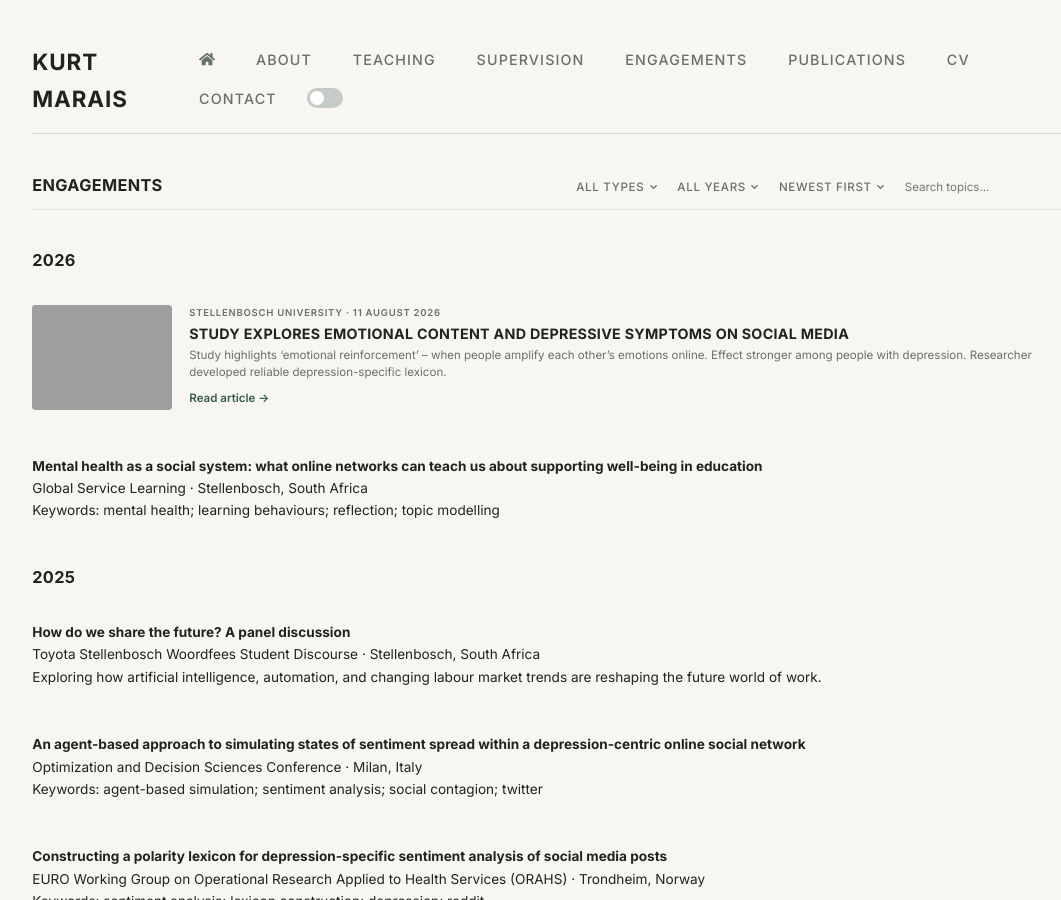
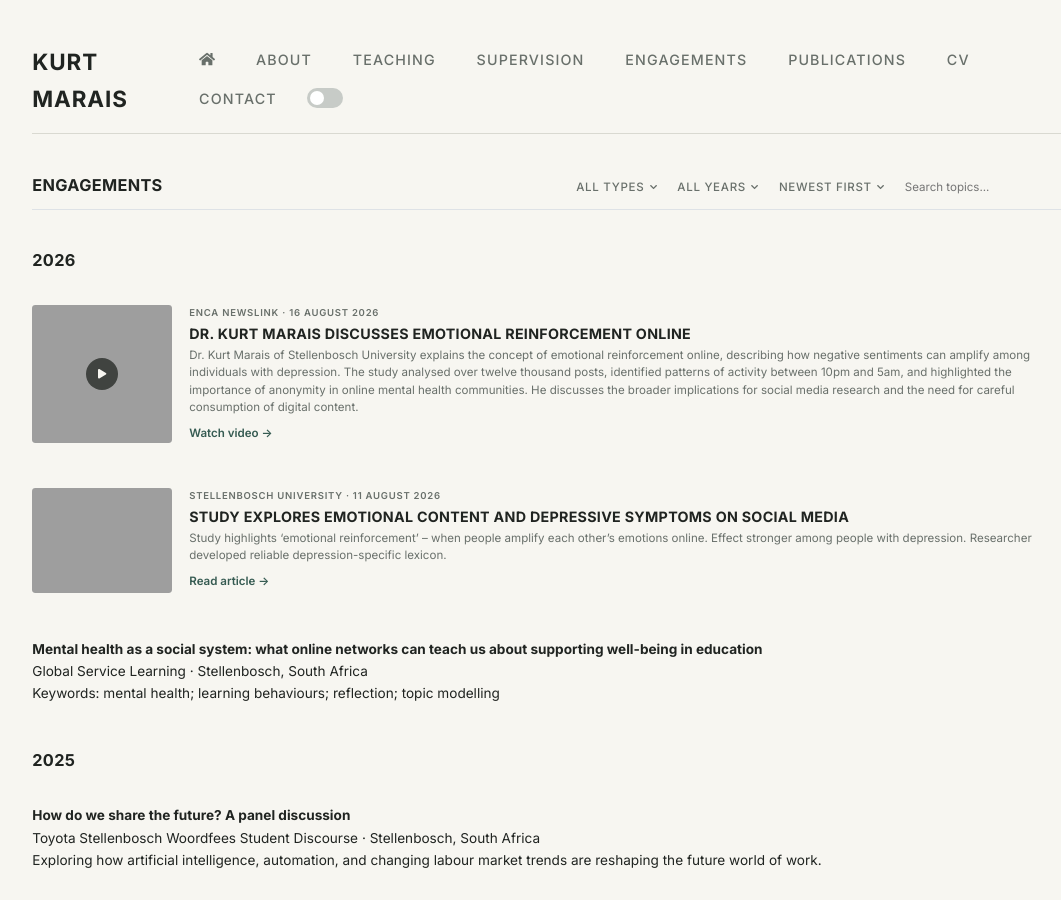
Before and after one commit to kurtmarais/kurtmarais.github.io, a Jekyll site: the page built from engagements.md, in a window 1280 px wide and 900 px high. Shown: the whole window, without its empty margins (88-1149 px from the left). Built offline with Jekyll 4.4.1, drawn with Linux system fonts in a browser that asks for light colours; grey boxes are pictures that could not be loaded.

Commit message:
Update engagements.yml

```diff
--- a/_data/engagements.yml
+++ b/_data/engagements.yml
@@ -1,3 +1,17 @@
+- title: "Dr. Kurt Marais Discusses Emotional Reinforcement Online"
+  type: "media"
+  year: 2026
+  media_format: "video"
+  publication: "eNCA NewsLink"
+  date: "16 August 2026"
+  image: "https://www.enca.com/themes/custom/enca2023/images/logo.svg"
+  description: "Dr. Kurt Marais of Stellenbosch University explains the concept of emotional reinforcement online, describing how negative sentiments can amplify among individuals with depression. The study analysed over twelve thousand posts, identified patterns of activity between 10pm and 5am, and highlighted the importance of anonymity in online mental health communities. He discusses the broader implications for social media research and the need for careful consumption of digital content."
+  url: "https://s3.eu-west-1.wasabisys.com/clientclipsr/20260816/20644238-0_1352A52.html"
+  #description: "Shown under the title on the compact card, same as today."
+  #abstract: "Optional — if present, adds a collapsible Abstract toggle beneath the card's description."
+  #keywords: ["depression", "emotional reinforcement"]   # hidden, search-only on media cards
+  #tags: ["mental health", "media coverage"]               # hidden, search-only
+
 - title: "Study explores emotional content and depressive symptoms on social media"
   type: "media"
   year: 2026
```
